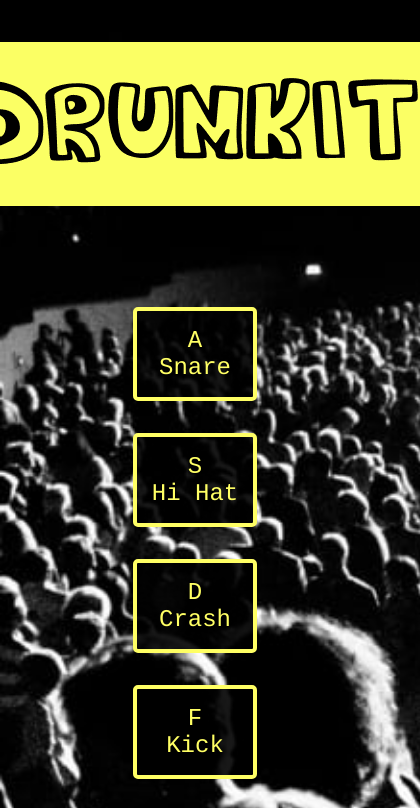
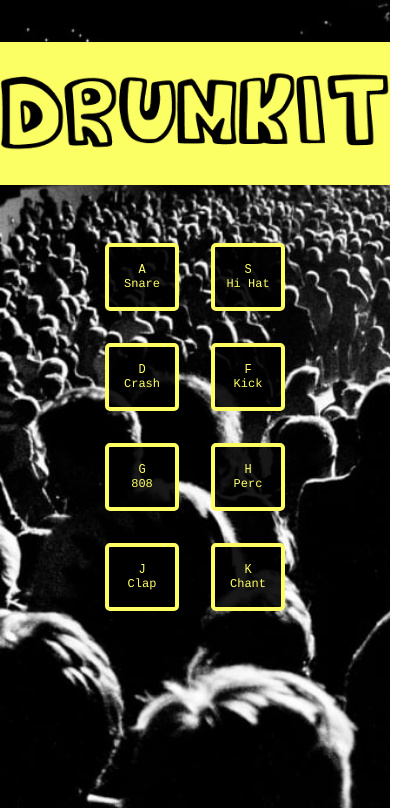
Before and after one commit to timothyling1994/DrumKit, a plain HTML site: page index.html in a window 390 px wide. Shown: the top 808 px of the page, 420 px wide, since content can reach past the window. Drawn offline with Linux system fonts and the light colour scheme.

Commit message:
Responsiveness support for all devices within chrome dev tools

```diff
--- a/style.css
+++ b/style.css
@@ -67,6 +67,22 @@ a{
   }
 }
 
+@media only screen and (max-width: 482px) {
+
+  .keys {
+  	width:50px;
+  	font-size:0.75rem;
+  }
+  #container{
+  	margin:5vh;
+  }
+  img{
+  	width:100%;
+  	height:auto;
+  	max-height: 20vh;
+  }
+}
+
 @media only screen and (max-height: 750px) {
   .keys {
   	width:50px;
```
